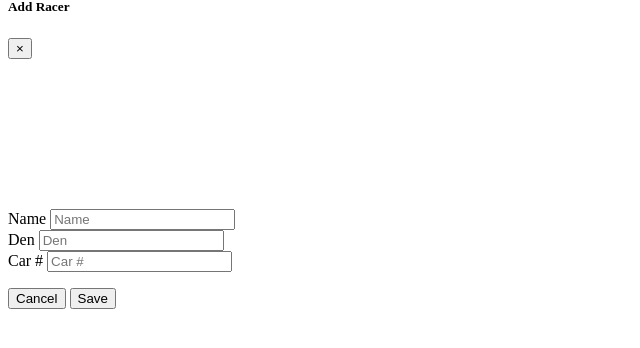
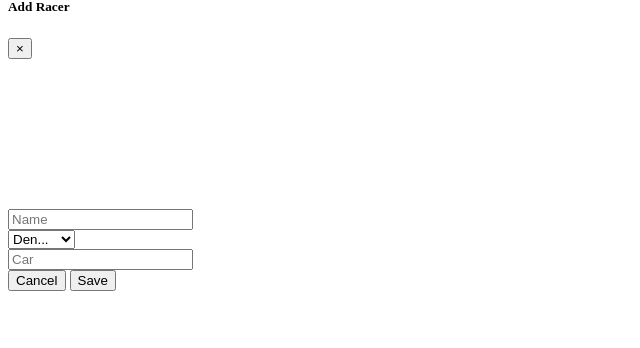
Before and after one commit to shawcx/derby, a Python web app: template templates/racers.html in a window 1280 px wide. Shown: the part 190-538 px from the top of the page, without its empty margins (0-640 px from the left). Run offline with Jinja, Linux system fonts and the light colour scheme; the template is opened without the code that fills it, so the values that code supplies are empty.

Commit message:
add racer

```diff
--- a/derby/application.py
+++ b/derby/application.py
@@ -83,8 +83,9 @@
         self.scheduler.start()
 
         patterns = [
+            ( r'/data/racers/', derby.handlers.Racers ),
             ( r'/serial',   derby.handlers.Serial    ),
-            ( r'/(config)', derby.handlers.Template  ),
+            #( r'/(config)', derby.handlers.Template  ),
             ( r'/ws',       derby.handlers.WebSocket ),
             ( r'/',         derby.handlers.Template  ),
             ]
--- a/derby/database.sql
+++ b/derby/database.sql
@@ -13,6 +13,7 @@
 CREATE TABLE racers (
     "name"            TEXT    NOT NULL UNIQUE,
     "den"             TEXT    NOT NULL,
+    "car"             TEXT    NOT NULL,
     "avatar"          BLOB,   -- JPEG of racer or avatar
     "racer_id"        INTEGER PRIMARY KEY
     );
--- a/templates/index.html
+++ b/templates/index.html
@@ -20,7 +20,7 @@
     </div>
   </nav>
 
-  <button id="serial">Serial!</button>
+  <button id="gateRelease">Go!</button>
 
   {% include 'racers.html' %}
   {% include 'config.html' %}
--- a/templates/racers.html
+++ b/templates/racers.html
@@ -35,6 +35,7 @@
 <div id="add-racer-modal" class="modal fade" tabindex="-1" role="dialog" aria-labelledby="add-racer-label" aria-hidden="true">
   <div class="modal-dialog modal-xl" role="document">
     <div class="modal-content">
+      <form id="add-racer-form" action="#">
         <div class="modal-header">
           <h5 class="modal-title" id="add-racer-label">Add Racer</h5>
           <button type="button" class="close" data-dismiss="modal" aria-label="Close">
@@ -46,25 +47,31 @@
             <video autoplay></video>
           </div>
           <img id="avatarImg" />
-        <form id="add-racer-form" action="#">
-          <div class="form-group">
-            <label for="add-racer-name">Name</label>
-            <input type="text" class="form-control" name="vendor" placeholder="Name">
+          <div class="row">
+            <div class="col">
+              <input type="text" class="form-control" name="name" id="add-racer-name" placeholder="Name" required>
             </div>
-          <div class="form-group">
-            <label for="add-racer-name">Den</label>
-            <input type="text" class="form-control" name="product" placeholder="Den">
+            <div class="col">
+              <select id="add-racer-den" name="den" id="add-racer-den" class="form-control" required>
+                <option disabled selected value>Den...</option>
+                <option value="Lion"  > Lion   </option>
+                <option value="Tiger" > Tiger  </option>
+                <option value="Wolf"  > Wolf   </option>
+                <option value="Bear"  > Bear   </option>
+                <option value="Weblos"> Weblos </option>
+                <option value="AoL"   > AoL    </option>
+              </select>
             </div>
-          <div class="form-group">
-            <label for="add-racer-description">Car #</label>
-            <input type="text" class="form-control" name="description" placeholder="Car #">
+            <div class="col">
+              <input type="text" class="form-control" name="car" id="add-racer-car" placeholder="Car" required>
             </div>
-        </form>
+          </div>
         </div>
         <div class="modal-footer">
           <button type="button" class="btn btn-danger" data-dismiss="modal">Cancel</button>
-        <button type="button" class="btn btn-primary" id="add-racer-save">Save</button>
+          <button type="submit" class="btn btn-primary" id="add-racer-save">Save</button>
         </div>
+      </form>
     </div>
   </div>
 </div>
```
Also changed, not shown: derby/handlers.py (+13 -0 lines), src/sass/derby.scss (+33 -11 lines), 2 other files. Lines whose indentation alone changed are shown as unchanged.
